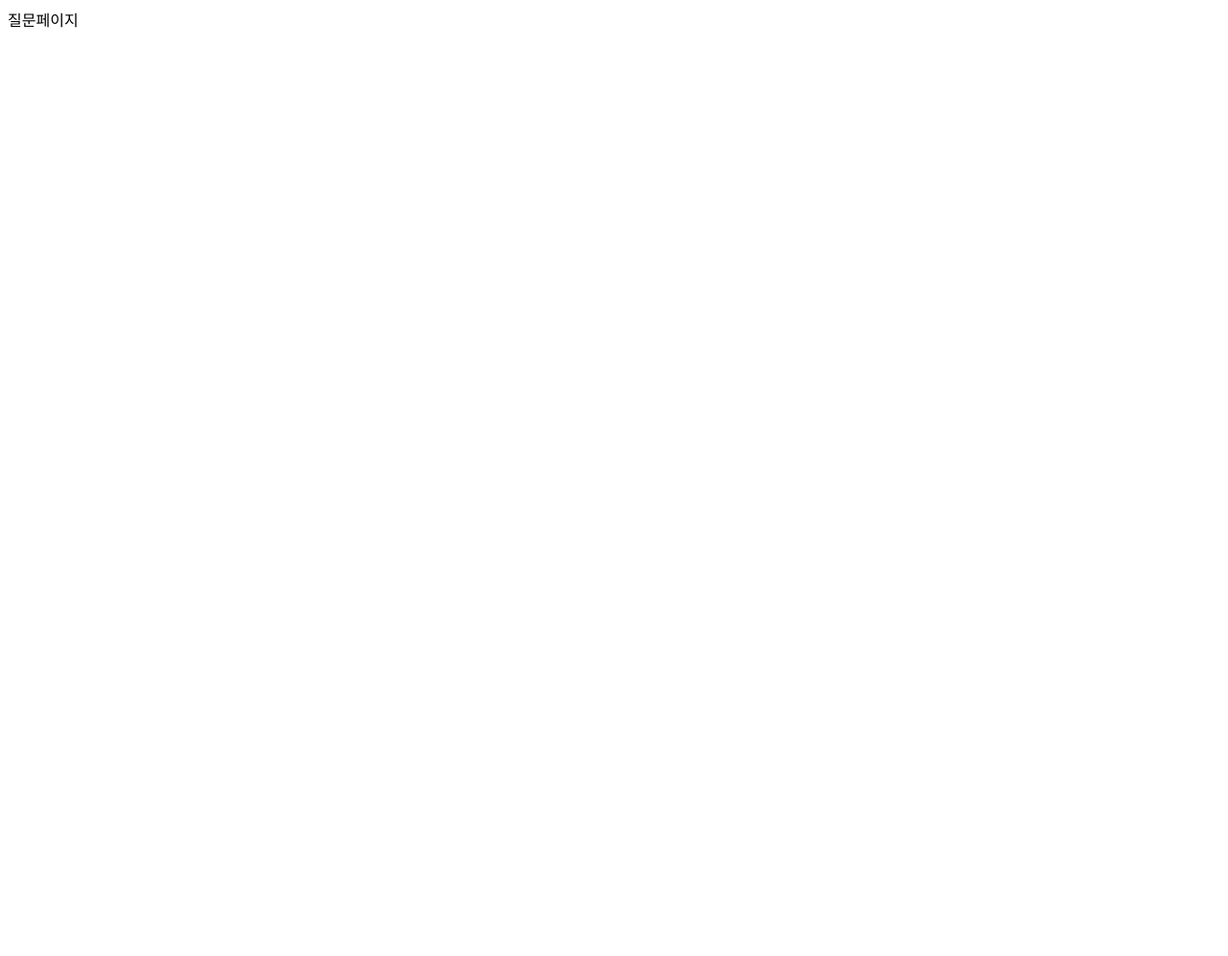
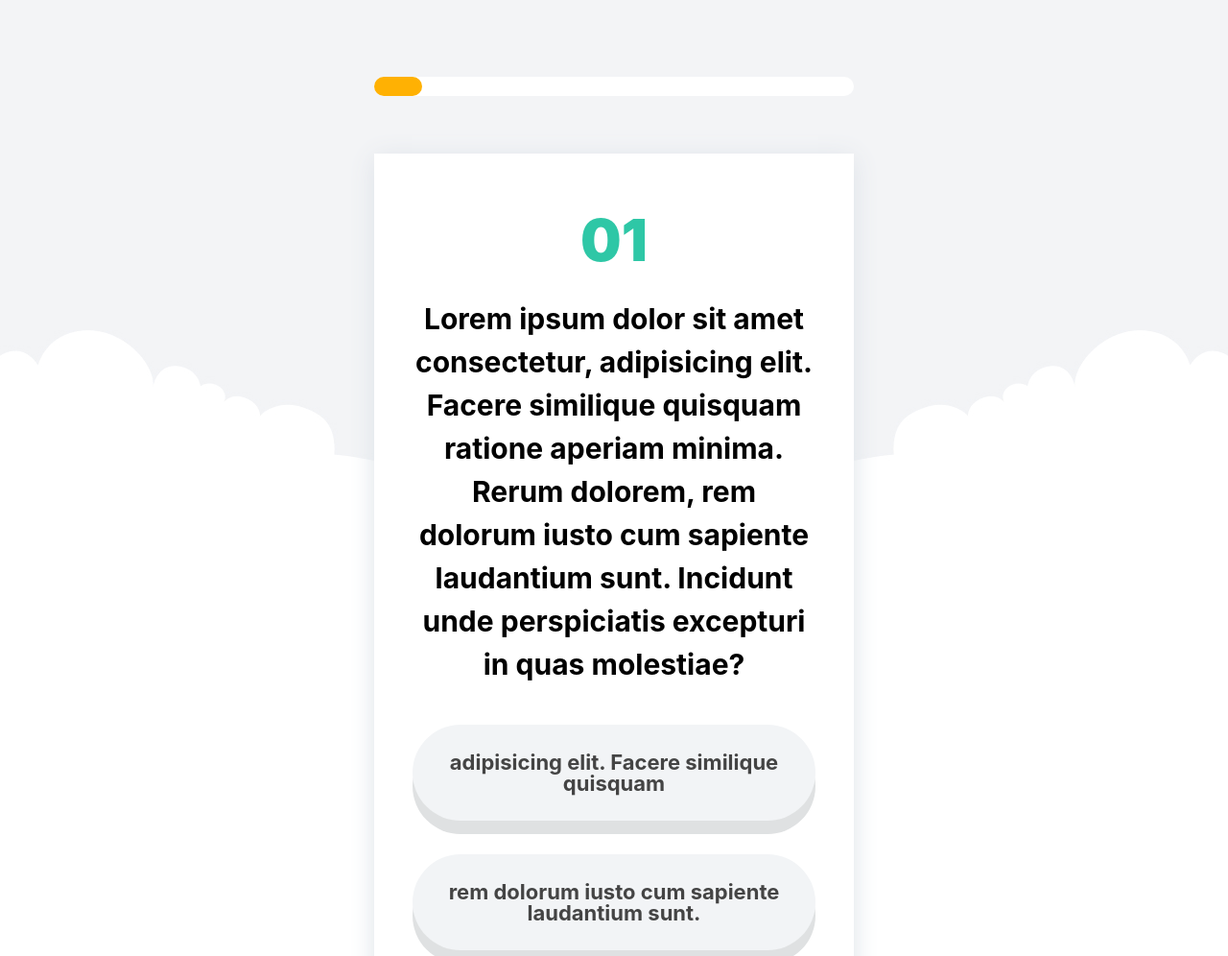
Before and after one commit to johnbyeon/mbti-test, a plain HTML site: page question.html in a window 1280 px wide. Shown: the top 996 px of the page at 96% size. Before the commit the page ends 800 px from the top, so only its background shows below. Drawn offline with nearby package versions, Linux system fonts and the light colour scheme; a web font is replaced by a local one.

Commit message:
질문페이지 디자인 완성

```diff
--- /dev/null
+++ b/css/question.css
@@ -0,0 +1,54 @@
+body{
+  background-image: url(../images/questions_bg.jpg);
+  background-position:top center;
+  background-repeat: no-repeat;
+}
+
+.progress {
+  max-width: 500px;
+  height: 20px;
+  background-color: white;
+  margin-left: auto;
+  margin-right: auto;
+  border-radius: 10px;
+  margin-bottom: 60px;
+}
+
+.progress .value{
+  width: 10%;
+  height: 20px;
+  background-color: #FFB103;
+  border-radius: 10px;
+  transition: 0.5s;
+
+}
+.question-box {
+  max-width: 420px;
+  background-color: white;
+  padding: 60px 40px;
+  margin-left: auto;
+  margin-right: auto;
+  box-shadow: 0px 4px 25px #DDE2E8;
+
+}
+.question-box .number{
+  font-size: 60px;
+  font-weight: 900;
+  text-align: center;
+  color: #2EC7A6;
+  margin-bottom: 30px;
+}
+
+.question-box .question {
+  font-size: 30px;
+  font-weight: 700;
+  line-height: 1.5;
+  text-align: center;
+  margin-bottom: 40px;
+}
+
+.question-box .choice {
+  border-radius: 120px;
+  font-size: 22px;
+  text-align: center;
+}
--- a/question.html
+++ b/question.html
@@ -3,9 +3,21 @@
 <head>
   <meta charset="UTF-8">
   <meta name="viewport" content="width=device-width, initial-scale=1.0">
-  <title>Document</title>
+  <link rel="stylesheet" href="https://cdn.jsdelivr.net/npm/reset-css@5.0.2/reset.min.css">
+  <link rel="stylesheet" href="https://cdn.jsdelivr.net/gh/fonts-archive/Paperlogy/subsets/Paperlogy-dynamic-subset.css" type="text/css"/>
+  <link rel="stylesheet" href="./css/common.css">
+  <link rel="stylesheet" href="./css/question.css">
+  <title>My MBTI Question</title>
 </head>
 <body>
-  질문페이지
+  <div class="progress">
+    <div class="value"></div>
+  </div>
+  <div class="question-box">
+    <div class="number">01</div>
+    <div class="question">Lorem ipsum dolor sit amet consectetur, adipisicing elit. Facere similique quisquam ratione aperiam minima. Rerum dolorem, rem dolorum iusto cum sapiente laudantium sunt. Incidunt unde perspiciatis excepturi in quas molestiae?</div>
+    <div class="btn btn-gray choice">adipisicing elit. Facere similique quisquam</div>
+    <div class="btn btn-gray choice">rem dolorum iusto cum sapiente laudantium sunt.</div>
+  </div>
 </body>
 </html>
```
Also changed, not shown: index.html (+3 -3 lines).
